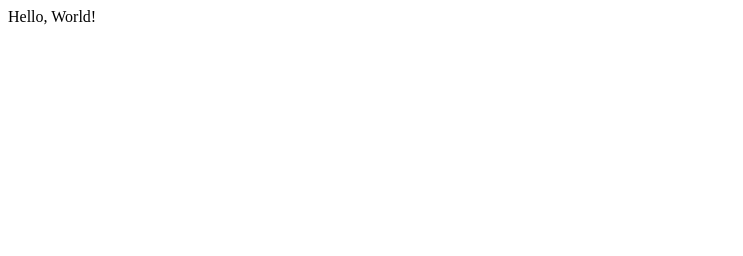
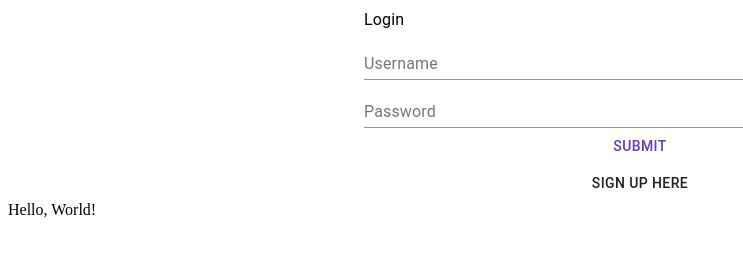
Before and after one commit to venicecode/OfficeLeaderboard, a React app: page / in a window 1280 px wide. Shown: the whole page, without its empty margins (0-743 px from the left). Built offline with nearby package versions, Linux system fonts and the light colour scheme.

Commit message:
created Auth components, still need to add mroe styles

```diff
--- a/client/App.js
+++ b/client/App.js
@@ -6,7 +6,7 @@ import purple from '@material-ui/core/colors/purple';
 import {Button} from '@material-ui/core';
 
 import Dashboard from './containers/Dashboard.js';
-
+import Login from './components/Auth/Login';
 
 let theme = createMuiTheme({
   palette: {
@@ -29,6 +29,7 @@ constructor() {
   render() {
     return (
       <ThemeProvider theme = {theme}>
+        <Login></Login>
        <Dashboard/>
       </ThemeProvider>
 
--- /dev/null
+++ b/client/assets/auth.scss
@@ -0,0 +1,4 @@
+
+.auth-buttons {
+  max-width: 75%;
+}
--- a/client/assets/index.scss
+++ b/client/assets/index.scss
@@ -1 +1,4 @@
-@import 'games'
+@import 'games';
+
+
+@import 'auth';
--- /dev/null
+++ b/client/components/Auth/Login.js
@@ -0,0 +1,39 @@
+import React, {useState, useEffect} from 'react';
+import {Container} from '@material-ui/core';
+import {Grid} from '@material-ui/core';
+import {Typography} from '@material-ui/core';
+import {TextField} from '@material-ui/core';
+import {Button} from '@material-ui/core';
+
+import Signup from './Signup';
+
+const Login = () => {
+  const [hasAccount, setHasAccount] = useState(false);
+  return (
+  <Container
+  maxWidth = 'sm'
+  >
+
+  <Grid
+  container
+  direction = 'column'
+  >
+    { !hasAccount ?
+    <React.Fragment>
+      <Typography>Login</Typography>
+      <TextField label = "Username"></TextField>
+      <TextField label = "Password"></TextField>
+      <Button color = 'primary'>Submit</Button>
+      <Button onClick = {() => setHasAccount(!hasAccount)}>Sign Up here</Button>
+    </React.Fragment>:
+    <React.Fragment>
+      <Typography>Sign Up</Typography>
+      <Signup></Signup>
+      <Button onClick = {() => setHasAccount(!hasAccount)}>Login here</Button>
+    </React.Fragment>
+}
+  </Grid>
+  </Container>
+  )}
+
+export default Login;
--- /dev/null
+++ b/client/components/Auth/Signup.js
@@ -0,0 +1,16 @@
+import React, {useSelector, useEffect} from 'react';
+import {Grid} from '@material-ui/core';
+import {Typography} from '@material-ui/core';
+import {TextField} from '@material-ui/core';
+import {Button} from '@material-ui/core';
+
+const Signup = () => {
+  return (<React.Fragment>
+    <TextField label = "Username"></TextField>
+    <TextField label = "Password"></TextField>
+    <TextField label = "Confirm Password"></TextField>
+    <Button color = 'primary'>Submit</Button>
+  </React.Fragment>);
+}
+
+export default Signup;
--- a/server/server.js
+++ b/server/server.js
@@ -9,7 +9,7 @@ const port = process.env.PORT;
 const authRouter = require('./routes/authRoute.js');
 const gamesRouter = require('./routes/gamesRoute.js');
 const usersRouter = require('./routes/usersRoute.js');
-const scoreRouter = require('./routes/scoresRoute.js');
+const scoresRouter = require('./routes/scoresRoute.js');
 
 
 app.use(bodyParser.json());
```
